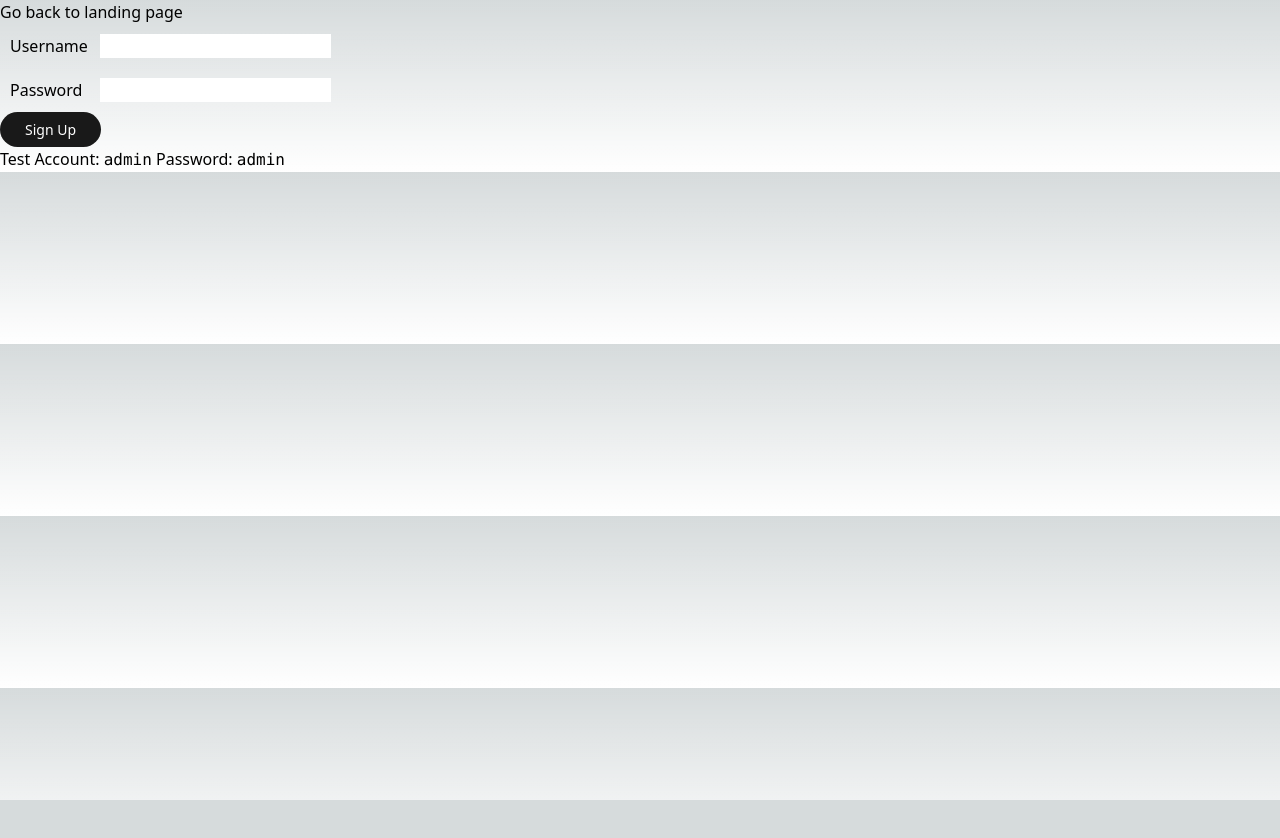
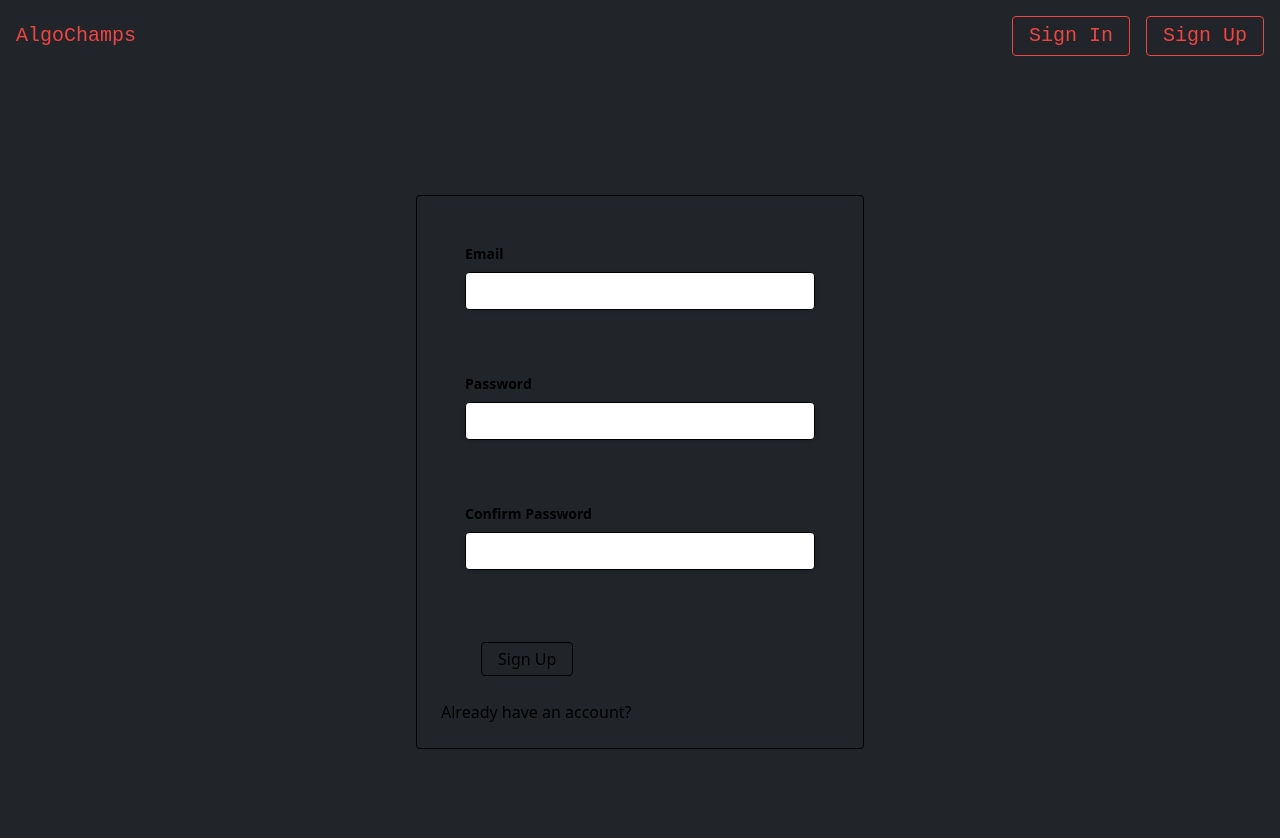
Before and after one commit to AlgoChamp/AlgoMass, a Next.js app in the folder algoChampsWeb/: page /sign-up in a window 1280 px wide. Shown: the top 838 px of the page. Before the commit the page ends 800 px from the top, so only its background shows below. Built offline with nearby package versions, Linux system fonts and the light colour scheme.

Commit message:
made sign in and sign up routes

```diff
--- a/algoChampsWeb/app/globals.css
+++ b/algoChampsWeb/app/globals.css
@@ -37,3 +37,23 @@ body {
   font-family: 'DM Serif Display', serif;
   font-family: 'Inconsolata', monospace;
 }
+
+.input-wrapper {
+  padding: 5px;
+}
+
+.label-input {
+  padding: 10px;
+  display: inline-block;
+  width: 100px;
+}
+
+.input-submit {
+  padding: 7px 25px;
+  background: #191919;
+  outline: none;
+  color: #fff;
+  border-radius: 30px;
+  border: none;
+  font-size: 14px;
+}
--- a/algoChampsWeb/app/sign-in/page.tsx
+++ b/algoChampsWeb/app/sign-in/page.tsx
@@ -1,88 +1,100 @@
 'use client';
-import UserNavBar from '../components/user-navbar';
+import HomeNavBar from '../components/home-navbar';
+//import { useRouter } from 'next/router';
 import Head from 'next/head';
 import Link from 'next/link';
-import { useState, useRef, FormEvent } from 'react';
+import { useState, FormEvent } from 'react';
 
-interface SignUpState {
+interface SignInState {
 	username: string;
 	password: string;
 	error: string;
 }
 
-const SignUp = () => {
-  const [state, setState] = useState<SignUpState>({
+const SignIn = () => {
+	const [state, setState] = useState<SignInState>({
 		username: '',
 		password: '',
 		error: '',
 	});
 	const { username, password, error } = state;
+	//const router = useRouter();
 
-  const handleInputChange = (e: FormEvent<HTMLInputElement>) => {
+	const handleInputChange = (e: React.ChangeEvent<HTMLInputElement>) => {
 		const { name, value } = e.currentTarget;
 		setState((prev) => ({ ...prev, [name]: value }));
 	};
 
-  const handleSubmit = (e: FormEvent) => {
+	const handleSubmit = async (e: FormEvent) => {
 		e.preventDefault();
-    // Your form submit logic here
+
+		if (username === 'admin' && password === 'admin') {
+			// Redirect to the "lobby"
+			router.push('/app/default-room/page');
+		} else {
+			setState((prev) => ({ ...prev, error: 'Invalid credentials' }));
+		}
 	};
-
-  const dismissError = () => setState((prev) => ({ ...prev, error: '' }));
-
-  const inputStyle = {
-    padding: '5px',
-    label: { padding: '10px', display: 'inline-block', width: '100px' },
-    input: {
-      padding: '7px 25px',
-      background: '#191919',
-      outline: 'none',
-      color: '#fff',
-      borderRadius: '30px',
-      border: 'none',
-      fontSize: '14px',
-    },
-  };
-
 	return (
 		<>
 			<Head>
-        <UserNavBar />
-        <title>Sign Up</title>
+				<title>Sign In</title>
 			</Head>
-      <div>
-        <Link href='/'>Go back to landing page</Link>
+			<HomeNavBar />
+			<div className='h-screen bg-bgblack flex flex-col justify-center items-center'>
+				<form
+					className='w-full max-w-md p-6 border border-red-500 rounded'
+					onSubmit={handleSubmit}
+				>
+					<div className='bg-gray-800 p-6 mb-4'>
+						<label className='block text-white text-sm font-bold mb-2'>
+							Username
+						</label>
+						<input
+							className='shadow appearance-none border rounded w-full py-2 px-3 text-gray-400 leading-tight'
+							name='username'
+							type='text'
+							onChange={handleInputChange}
+						/>
 					</div>
-      <div>
-        <form onSubmit={handleSubmit}>
-          {['username', 'password'].map((field, idx) => (
-            <div key={idx}>
-              <label style={inputStyle.label}>
-                {field.charAt(0).toUpperCase() + field.slice(1)}
+					<div className='bg-gray-800 p-6 mb-6'>
+						<label className='block text-white text-sm font-bold mb-2'>
+							Password
 						</label>
-              <input name={field} type={field} onChange={handleInputChange} />
+						<input
+							className='shadow appearance-none border rounded w-full py-2 px-3 text-gray-400 leading-tight'
+							name='password'
+							type='password'
+							onChange={handleInputChange}
+						/>
 					</div>
-          ))}
-          <div>
-            <input type='submit' style={inputStyle.input} value='Sign Up' />
+					<div className='bg-gray-800 p-6'>
+						<button
+							type='submit'
+							className='border border-red-500 hover:bg-softred hover:text-bgblack py-1 px-4 ml-4 rounded'
+						>
+							Sign In
+						</button>
 					</div>
 					{error && (
-            <div>
+						<div className='mt-4 text-red-600 bg-gray-800 p-6'>
 							<span onClick={dismissError}>
 								{error},{' '}
-                <a href='/signup/page.tsx' onClick={dismissError}>
+								<a
+									href='#'
+									onClick={dismissError}
+									className='text-red-500 hover:underline'
+								>
 									back
 								</a>
 							</span>
 						</div>
 					)}
+					<Link href='app/sign-up/page.tsx'>Dont have an account?</Link>
 				</form>
-        <p>
-          Test Account: <code>admin</code> Password: <code>admin</code>
-        </p>
 			</div>
 		</>
 	);
 };
 
-export default SignUp;
+export default SignIn;
--- a/algoChampsWeb/app/sign-up/page.tsx
+++ b/algoChampsWeb/app/sign-up/page.tsx
@@ -1,85 +1,105 @@
 'use client';
+import HomeNavBar from '../components/home-navbar';
+//import { useRouter } from 'next/router';
 import Head from 'next/head';
 import Link from 'next/link';
-import { useState, useRef, FormEvent } from 'react';
-import UserNavBar from '../components/user-navbar';
+import { useState, FormEvent } from 'react';
 
 interface SignUpState {
-  username: string;
+	email: string;
 	password: string;
+	confirmPassword: string;
 	error: string;
 }
 
 const SignUp = () => {
 	const [state, setState] = useState<SignUpState>({
-    username: '',
+		email: '',
 		password: '',
+		confirmPassword: '',
 		error: '',
 	});
-  const { username, password, error } = state;
 
-  const handleInputChange = (e: FormEvent<HTMLInputElement>) => {
+	const { email, password, confirmPassword, error } = state;
+	//const router = useRouter();
+
+	const handleInputChange = (e: React.ChangeEvent<HTMLInputElement>) => {
 		const { name, value } = e.currentTarget;
 		setState((prev) => ({ ...prev, [name]: value }));
 	};
 
-  const handleSubmit = (e: FormEvent) => {
+	const handleSubmit = async (e: FormEvent) => {
 		e.preventDefault();
-    // Your form submit logic here
-  };
-
-  const dismissError = () => setState((prev) => ({ ...prev, error: '' }));
-
-  const inputStyle = {
-    padding: '5px',
-    label: { padding: '10px', display: 'inline-block', width: '100px' },
-    input: {
-      padding: '7px 25px',
-      background: '#191919',
-      outline: 'none',
-      color: '#fff',
-      borderRadius: '30px',
-      border: 'none',
-      fontSize: '14px',
-    },
 	};
 
 	return (
 		<>
 			<Head>
-        <UserNavBar />
 				<title>Sign Up</title>
 			</Head>
-      <div>
-        <Link href='/'>Go back to landing page</Link>
+			<HomeNavBar />
+			<div className='h-screen bg-bgblack flex flex-col justify-center items-center'>
+				<form
+					className='w-full max-w-md p-6 border border-red-500 rounded'
+					onSubmit={handleSubmit}
+				>
+					<div className='bg-gray-800 p-6 mb-4'>
+						<label className='block text-white text-sm font-bold mb-2'>
+							Email
+						</label>
+						<input
+							className='shadow appearance-none border rounded w-full py-2 px-3 text-gray-400 leading-tight'
+							name='email'
+							type='email'
+							onChange={handleInputChange}
+						/>
 					</div>
-      <div>
-        <form onSubmit={handleSubmit}>
-          {['username', 'password'].map((field, idx) => (
-            <div key={idx}>
-              <label style={inputStyle.label}>
-                {field.charAt(0).toUpperCase() + field.slice(1)}
+					<div className='bg-gray-800 p-6 mb-4'>
+						<label className='block text-white text-sm font-bold mb-2'>
+							Password
 						</label>
-              <input name={field} type={field} onChange={handleInputChange} />
+						<input
+							className='shadow appearance-none border rounded w-full py-2 px-3 text-gray-400 leading-tight'
+							name='password'
+							type='password'
+							onChange={handleInputChange}
+						/>
 					</div>
-          ))}
-          <div>
-            <input type='submit' style={inputStyle.input} value='Sign Up' />
+					<div className='bg-gray-800 p-6 mb-6'>
+						<label className='block text-white text-sm font-bold mb-2'>
+							Confirm Password
+						</label>
+						<input
+							className='shadow appearance-none border rounded w-full py-2 px-3 text-gray-400 leading-tight'
+							name='confirmPassword'
+							type='password'
+							onChange={handleInputChange}
+						/>
+					</div>
+					<div className='bg-gray-800 p-6'>
+						<button
+							type='submit'
+							className='border border-red-500 hover:bg-softred hover:text-bgblack py-1 px-4 ml-4 rounded'
+						>
+							Sign Up
+						</button>
 					</div>
 					{error && (
-            <div>
-              <span onClick={dismissError}>
+						<div className='mt-4 text-red-600 bg-gray-800 p-6'>
+							<span onClick={/*dismissError*/ () => {}}>
 								{error},{' '}
-                <a href='#' onClick={dismissError}>
+								<a
+									href='#'
+									onClick={/*dismissError*/ () => {}}
+									className='text-red-500 hover:underline'
+								>
 									back
 								</a>
 							</span>
 						</div>
 					)}
+					<Link href='/app/sign-in/page.tsx'>Already have an account?</Link>
 				</form>
-        <p>
-          Test Account: <code>admin</code> Password: <code>admin</code>
-        </p>
 			</div>
 		</>
 	);
```
Lines whose indentation alone changed are shown as unchanged.
